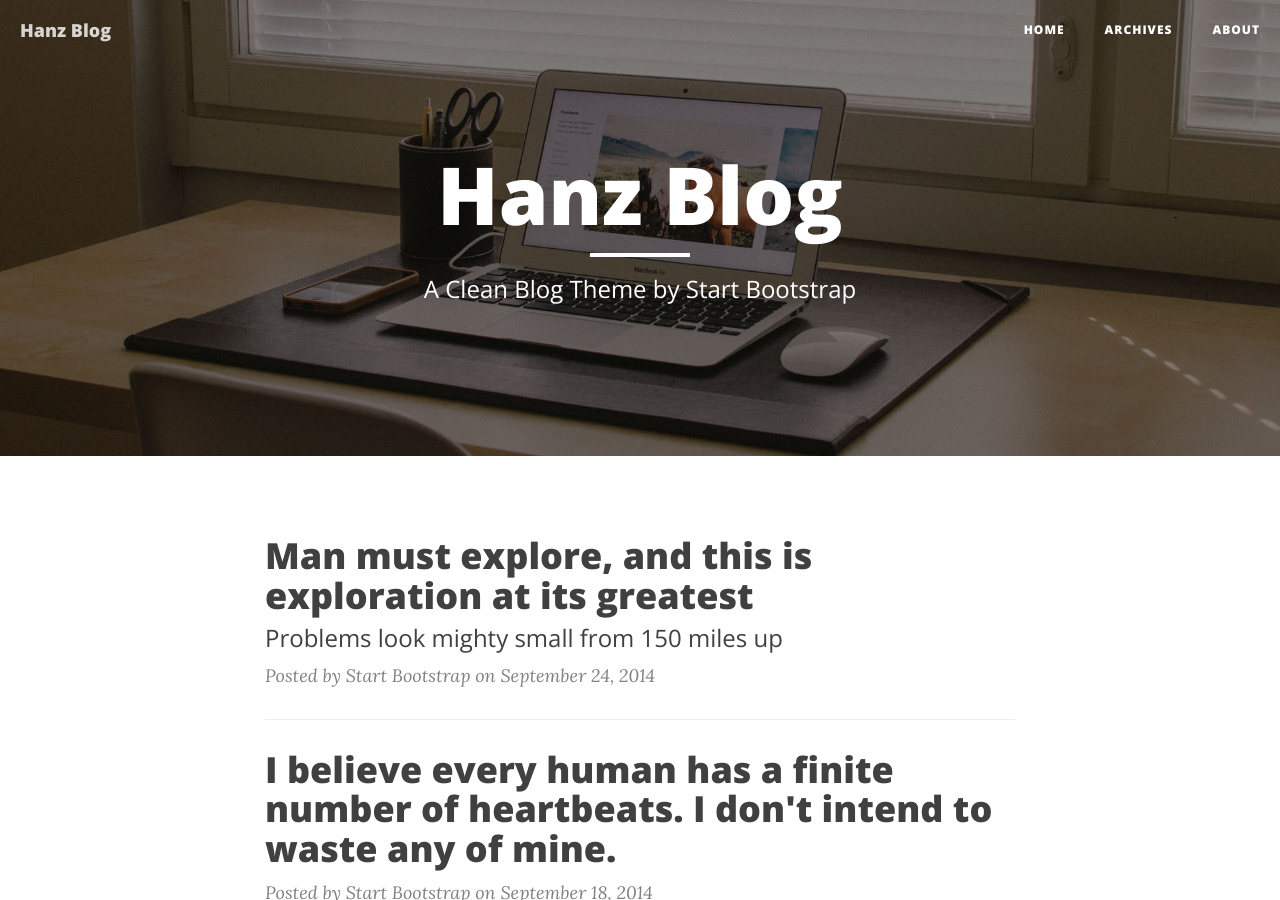
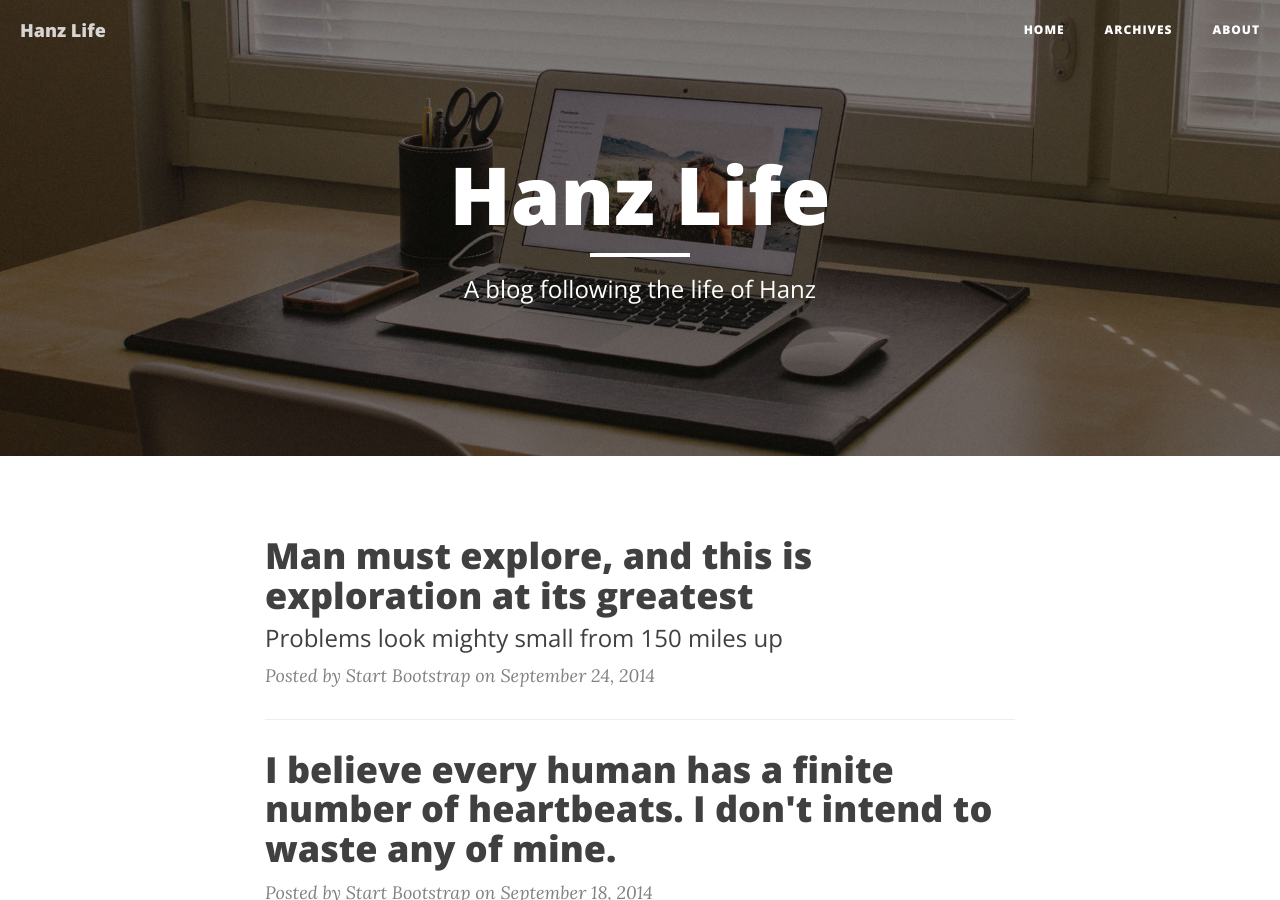
Before and after one commit to hanzblog/hanzblog.github.io, a Jekyll site: the page built from index.html, in a window 1280 px wide and 900 px high. Built offline with Jekyll 4.4.1, drawn with Linux system fonts in a browser that asks for light colours; nearby versions of some CDN libraries; the list of posts is cut into pages by our own code; some of the changed text lies outside the part shown.

Commit message:
analytics and archives formatting

```diff
--- a/_config.yml
+++ b/_config.yml
@@ -1,5 +1,5 @@
 # Site settings
-title: Hanz Blog
+title: Hanz Life
 email: hanzblog1@gmail.com
 description: "Write your site description here"
 baseurl: ""
@@ -14,3 +14,12 @@
 permalink: pretty
 paginate: 5
 exclude: ["node_modules"]
+
+# Settings for analytics helper
+# Set 'provider' to the analytics provider you want to use.
+# Set 'provider' to false to turn analytics off globally.
+#
+analytics :
+  provider : google
+  google :
+      tracking_id : 'UA-56841264-1'
--- a/archives/index.html
+++ b/archives/index.html
@@ -1,6 +1,7 @@
 ---
-layout: default
+layout: page
 title: Archives
+header-img: "img/home-bg.jpg"
 ---
 
 <div id="blog-archives">
--- a/index.html
+++ b/index.html
@@ -1,6 +1,6 @@
 ---
 layout: page
-description: "A Clean Blog Theme by Start Bootstrap"
+description: "A blog following the life of Hanz"
 header-img: "img/home-bg.jpg"
 ---
 
```
